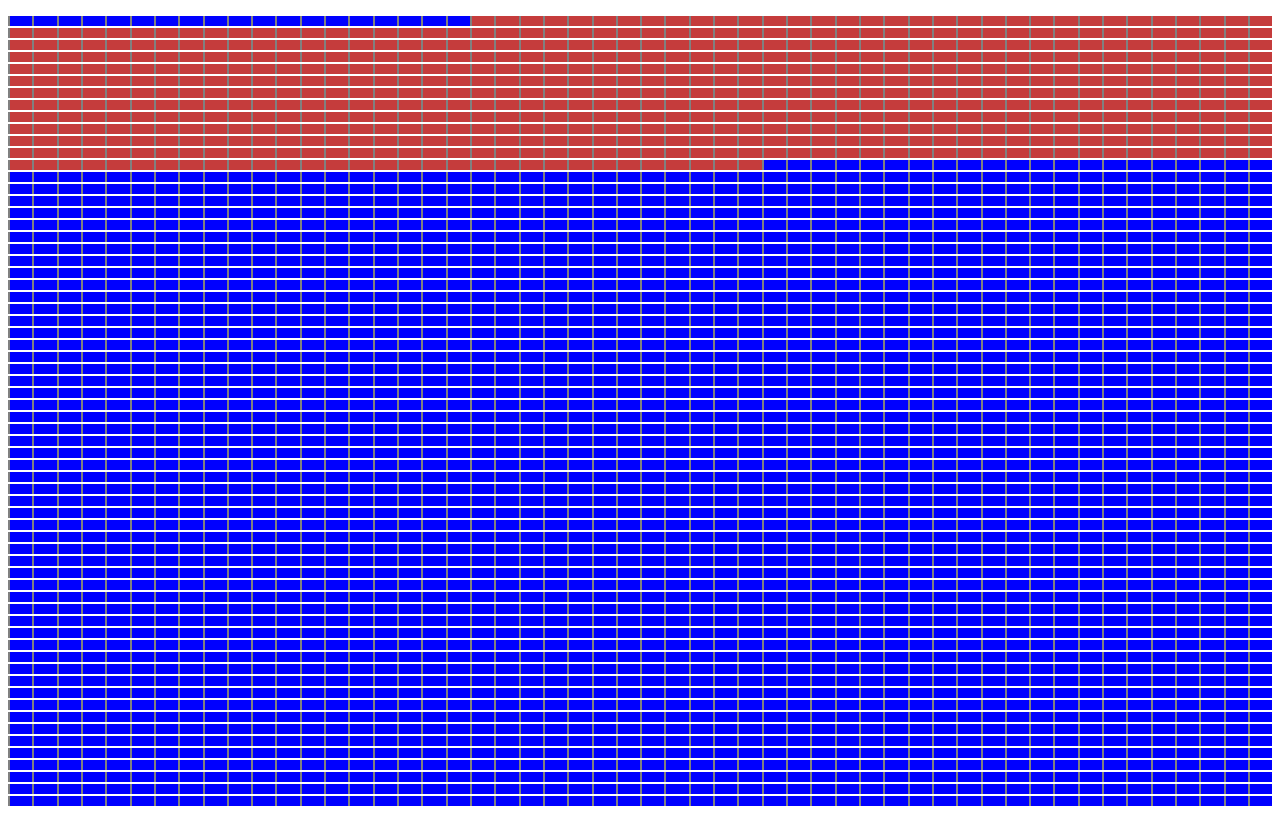
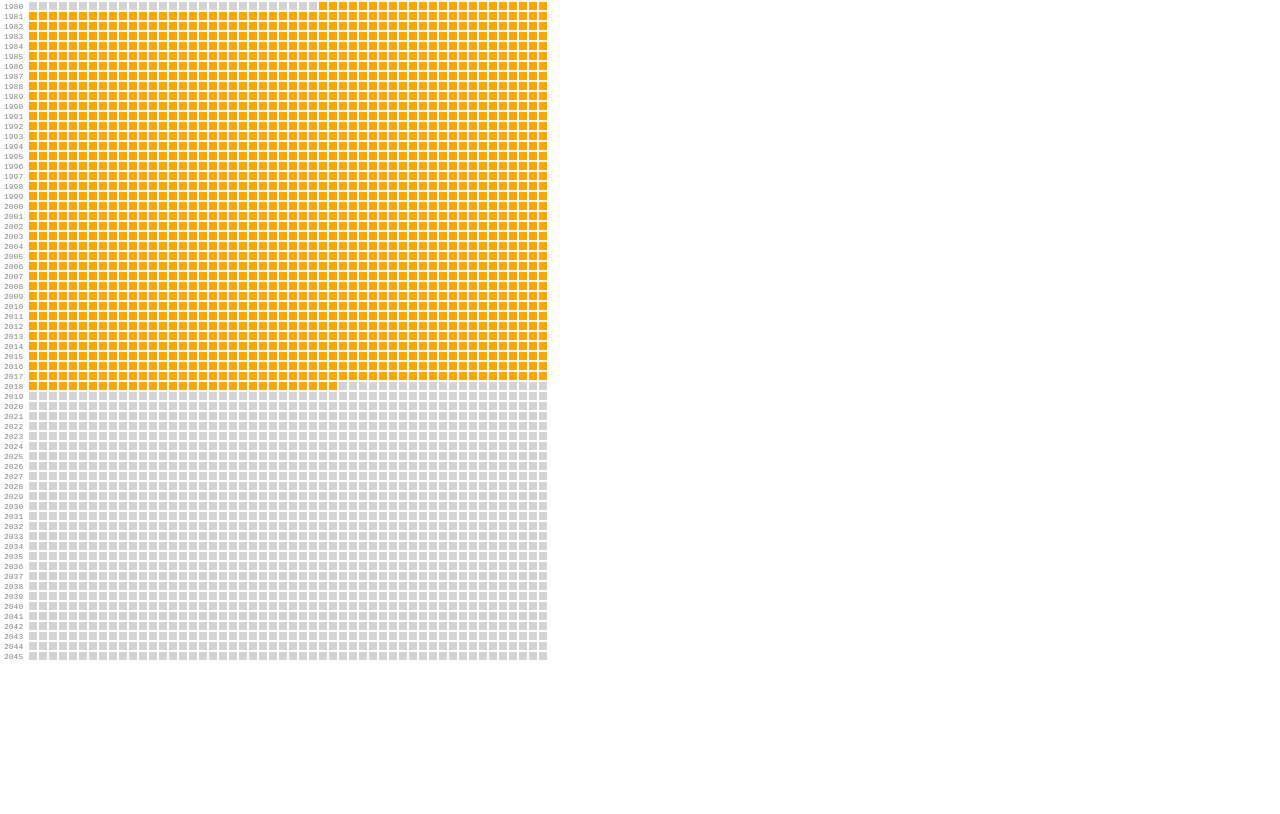
Before and after one commit to mikhio/Life, a plain HTML site: page index.html in a window 1280 px wide. Drawn offline with Linux system fonts and the light colour scheme.

Commit message:
some uui fixes

```diff
--- a/index.html
+++ b/index.html
@@ -6,8 +6,6 @@
   		<link rel="stylesheet" href="styles.css">
 	</head>
 	<body>
-
-		<p id="demo"></p>
 		<script src="index.js"></script>
 	</body>
 </html>
--- a/index.js
+++ b/index.js
@@ -1,5 +1,5 @@
-var yearBt = 2006
-var mybt = new Date(2006, 4, 15)
+var yearBt = 1980
+var mybt = new Date(1980, 6, 24)
 
 var yearNow = yearBt + 65;
 var body = document.body;
@@ -12,6 +12,12 @@ for(var i = yearBt; i <= yearNow; i++) {
 	eline.className = 'line';
 	body.appendChild(eline);
 	var ny = new Date(i, 0, 1).getTime();
+
+  var elcube = document.createElement('div');
+  eline.appendChild(elcube);
+  elcube.className = 'year';
+  elcube.innerText = i;
+
 	for(var c = 1; c <= 52; c++) {
 		var elcube = document.createElement('div');
 		eline.appendChild(elcube);
--- a/styles.css
+++ b/styles.css
@@ -1,19 +1,33 @@
+body {
+  margin: 0;
+  padding: 0;
+}
+
 .line {
 	width: 100%;
-	height: 10px;
-	background: gray;
+	height: 8px;
 	display: flex;
 	margin-top: 2px;
 }
+
 .cubeRed {
-	width: 25px;
-	height: 10px;
-	background: #c53c3c;
+	width: 8px;
+	height: 8px;
+	background: orange;
 	margin-left: 2px;
 }
+
 .cubeBlue {
-	width: 25px;
-	height: 10px;
-	background: blue;
+	width: 8px;
+	height: 8px;
+	background: lightgray;
 	margin-left: 2px;
 }
+
+.year {
+  font-family: "Courier New", Courier;
+  font-size: 8px;
+  color: gray;
+  margin-right: 4px;
+  margin-left: 4px;
+}
```
